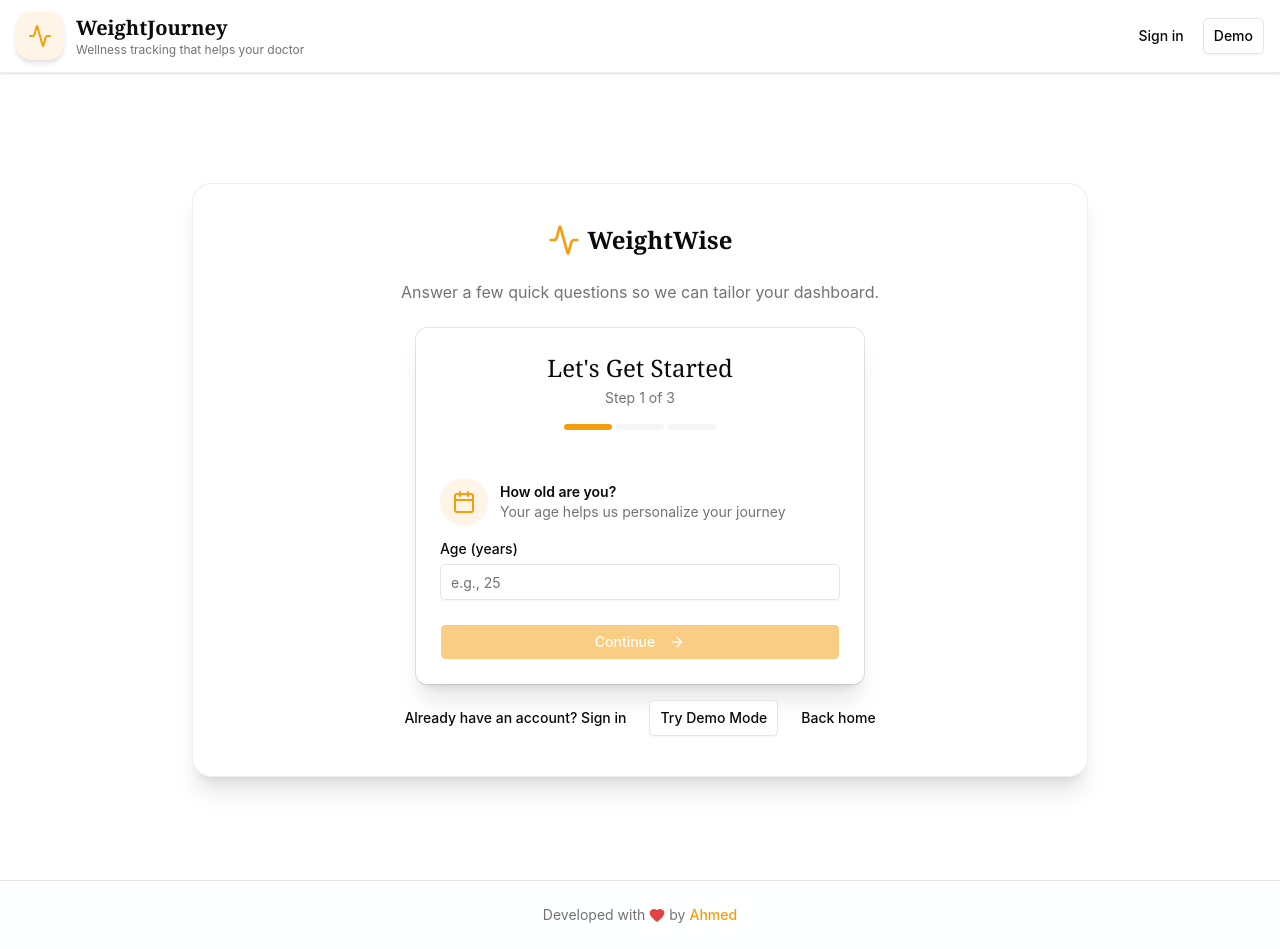
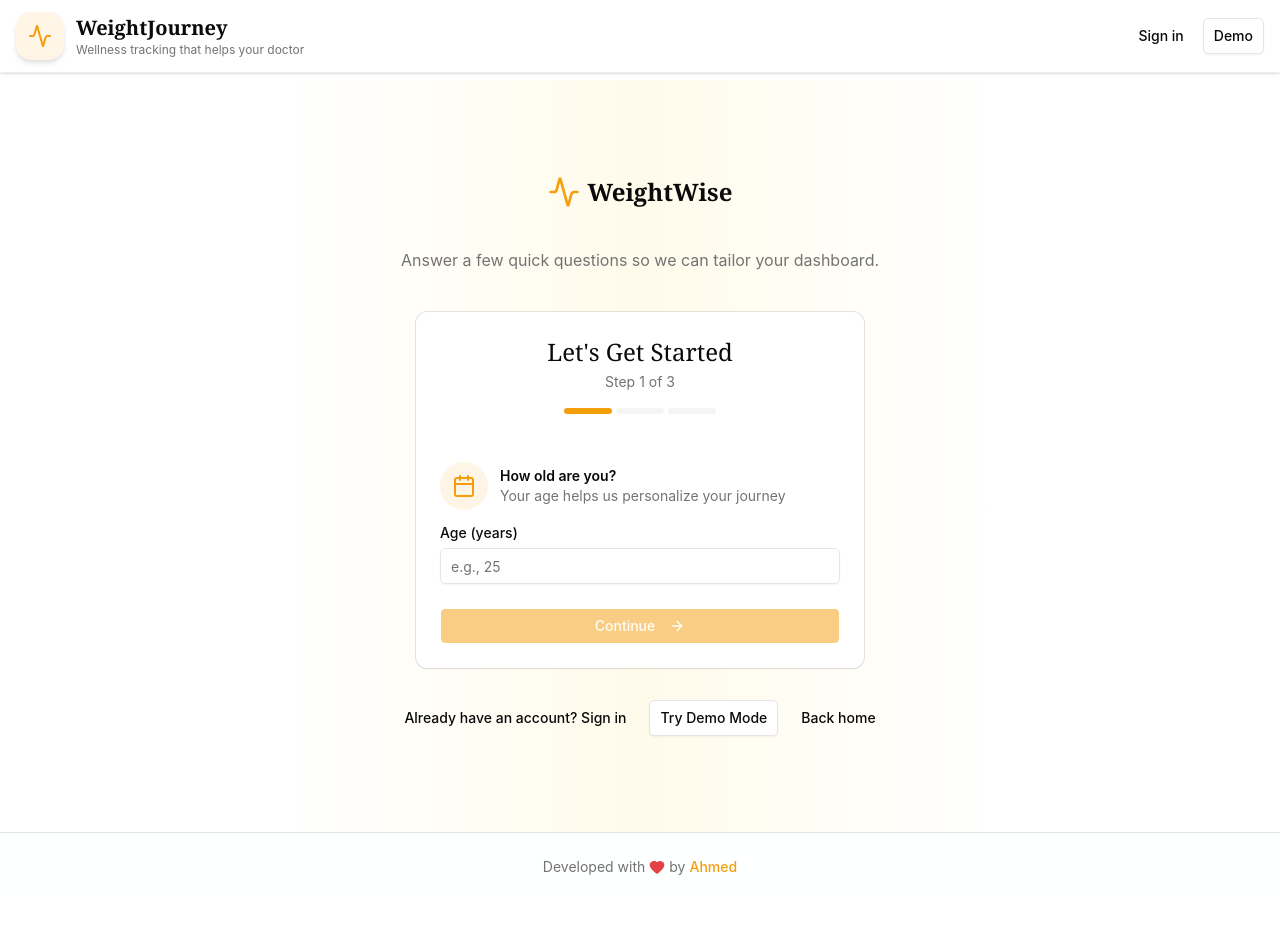
Before and after one commit to Hrabi80/Weight-journey, a Next.js app: page /questionnaire in a window 1280 px wide. After the commit the page ends 901 px from the top, so only its background shows below. Built offline with nearby package versions, Linux system fonts and the light colour scheme.

Commit message:
fix questionnaire layout UI

```diff
--- a/app/page.tsx
+++ b/app/page.tsx
@@ -63,7 +63,7 @@ export default function Home() {
               <Button
                 size="lg"
                 variant="secondary"
-                className="px-8 py-6 rounded-xl text-base shadow-soft cursor-pointer"
+                className="px-8 py-6 rounded-xl text-base shadow-soft cursor-pointer text-white"
               >
 
                 Demo mode
--- a/app/questionnaire/page.tsx
+++ b/app/questionnaire/page.tsx
@@ -7,7 +7,7 @@ import { Activity } from "lucide-react";
 import { QuestionnaireForm } from "@/components/questionnaire-form";
 import { SignupForm } from "@/components/signup-form";
 import { useSession } from "@/components/session-context";
-import { Box, Flex, Text, Title } from "@/components/layout";
+import { Container, Flex, Stack, Text, Title } from "@/components/layout";
 import { Button } from "@/components/ui/button";
 import { FALLBACK_QUESTIONNAIRE } from "@/lib/session";
 import { QuestionnaireData } from "@/lib/types";
@@ -42,8 +42,8 @@ export default function QuestionnairePage() {
   };
 
   return (
-    <Flex className="min-h-screen" align="center" justify="center" px="md" py="xl">
-      <Box className="w-full max-w-4xl rounded-3xl bg-card shadow-xl border border-border/60 p-6 sm:p-10">
+    <Container axisX={'extraLarge'} axisY={"hero"} className="bg-gradient-hero" >
+    <Stack  align="center" justify="center" px="md" py="xl">
         <Flex align="center" justify="center" gap="xs" className="mb-6">
           <Activity className="h-8 w-8 text-primary" />
           <Title order={1} size="h3" fw="bold" className="font-serif text-foreground">
@@ -98,7 +98,7 @@ export default function QuestionnairePage() {
             )}
           </>
         )}
-      </Box>
-    </Flex>
+    </Stack>
+    </Container>
   );
 }
--- a/components/questionnaire-form.tsx
+++ b/components/questionnaire-form.tsx
@@ -220,7 +220,7 @@ export function QuestionnaireForm({ onComplete }: QuestionnaireFormProps) {
   };
 
   return (
-    <Card className="w-full max-w-md mx-auto shadow-xl border-0 bg-card">
+    <Card className="w-full max-w-md mx-auto shadow-xs " >
       <CardHeader className="text-center pb-2">
         <CardTitle className="text-2xl font-serif text-foreground">Let&apos;s Get Started</CardTitle>
         <CardDescription>Step {Math.min(step, 3)} of 3</CardDescription>
```
